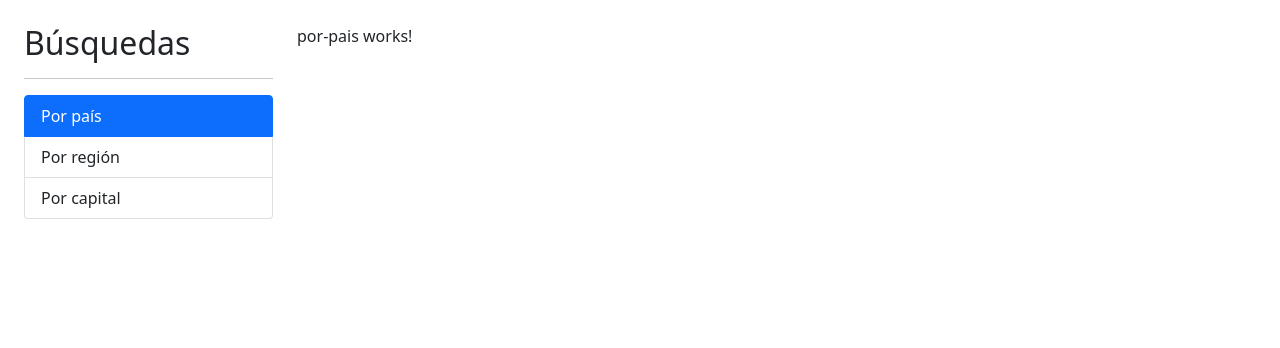
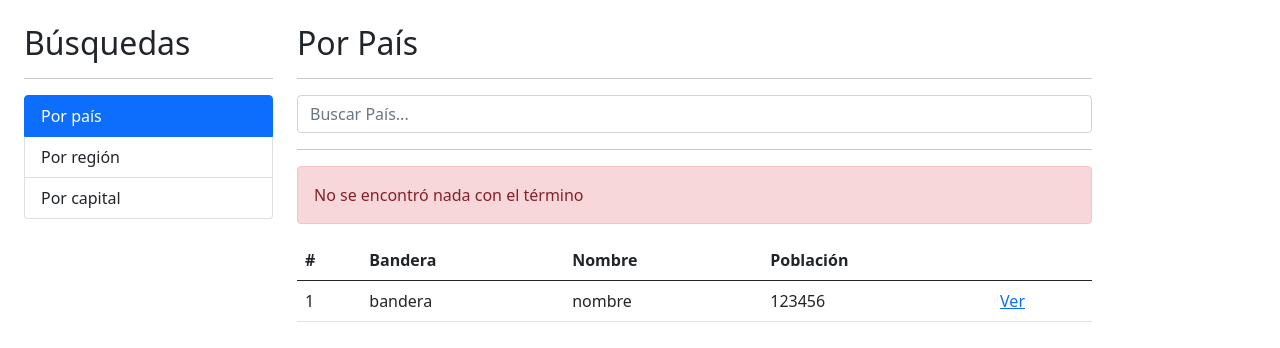
Before and after one commit to pabalvarezs/PaisesApp, an Angular app: page / in a window 1280 px wide. Shown: the top 348 px of the page. Built offline with nearby package versions, Linux system fonts and the light colour scheme.

Commit message:
seecion 8 clase 102

```diff
--- a/src/app/pais/pages/por-pais/por-pais.component.html
+++ b/src/app/pais/pages/por-pais/por-pais.component.html
@@ -1 +1,45 @@
-<p>por-pais works!</p>
+<h2>Por País</h2>
+<hr>
+<div class="row">
+    <div class="col">
+        <form action="" autocomplete="off" (ngSubmit)="buscar()">
+            <input
+                type="text"
+                name="termino"
+                placeholder="Buscar País..."
+                class="form-control"
+                [(ngModel)]="termino"
+            >
+        </form>
+    </div>
+</div>
+<hr>
+<div class="alert alert-danger">
+    No se encontró nada con el término
+</div>
+<div class="row">
+    <div class="col">
+        <table class="table table-hover">
+            <thead>
+                <tr>
+                    <th>#</th>
+                    <th>Bandera</th>
+                    <th>Nombre</th>
+                    <th>Población</th>
+                    <th></th>
+                </tr>
+            </thead>
+            <tbody>
+                <tr>
+                    <td>1</td>
+                    <td>bandera</td>
+                    <td>nombre</td>
+                    <td>123456</td>
+                    <td>
+                        <a href="/pais/cl">Ver</a>
+                    </td>
+                </tr>
+            </tbody>
+        </table>
+    </div>
+</div>
--- a/src/app/pais/pages/por-pais/por-pais.component.ts
+++ b/src/app/pais/pages/por-pais/por-pais.component.ts
@@ -1,4 +1,4 @@
-import { Component, OnInit } from '@angular/core';
+import { Component } from '@angular/core';
 
 @Component({
   selector: 'app-por-pais',
@@ -6,11 +6,16 @@
   styles: [
   ]
 })
-export class PorPaisComponent implements OnInit {
+export class PorPaisComponent {
+
+  termino : string = '';
 
   constructor() { }
 
-  ngOnInit(): void {
+  buscar(){
+
+    console.log(this.termino);
+
   }
 
 }
--- a/src/app/pais/pais.module.ts
+++ b/src/app/pais/pais.module.ts
@@ -1,5 +1,7 @@
 import { NgModule } from '@angular/core';
 import { CommonModule } from '@angular/common';
+import { FormsModule } from '@angular/forms';
+
 import { PorCapitalComponent } from './pages/por-capital/por-capital.component';
 import { PorPaisComponent } from './pages/por-pais/por-pais.component';
 import { PorRegionComponent } from './pages/por-region/por-region.component';
@@ -15,7 +17,8 @@
     VerPaisComponent
   ],
   imports: [
-    CommonModule
+    CommonModule,
+    FormsModule,
   ],
   exports : [
     PorCapitalComponent,
```
